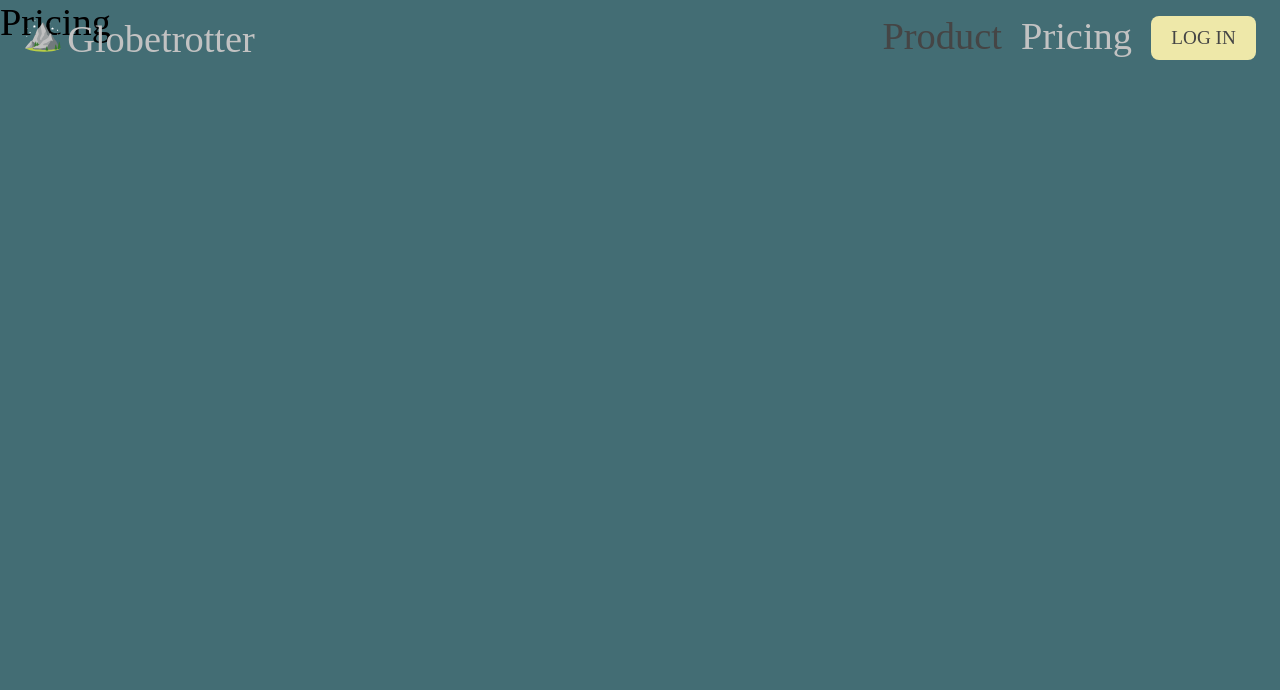
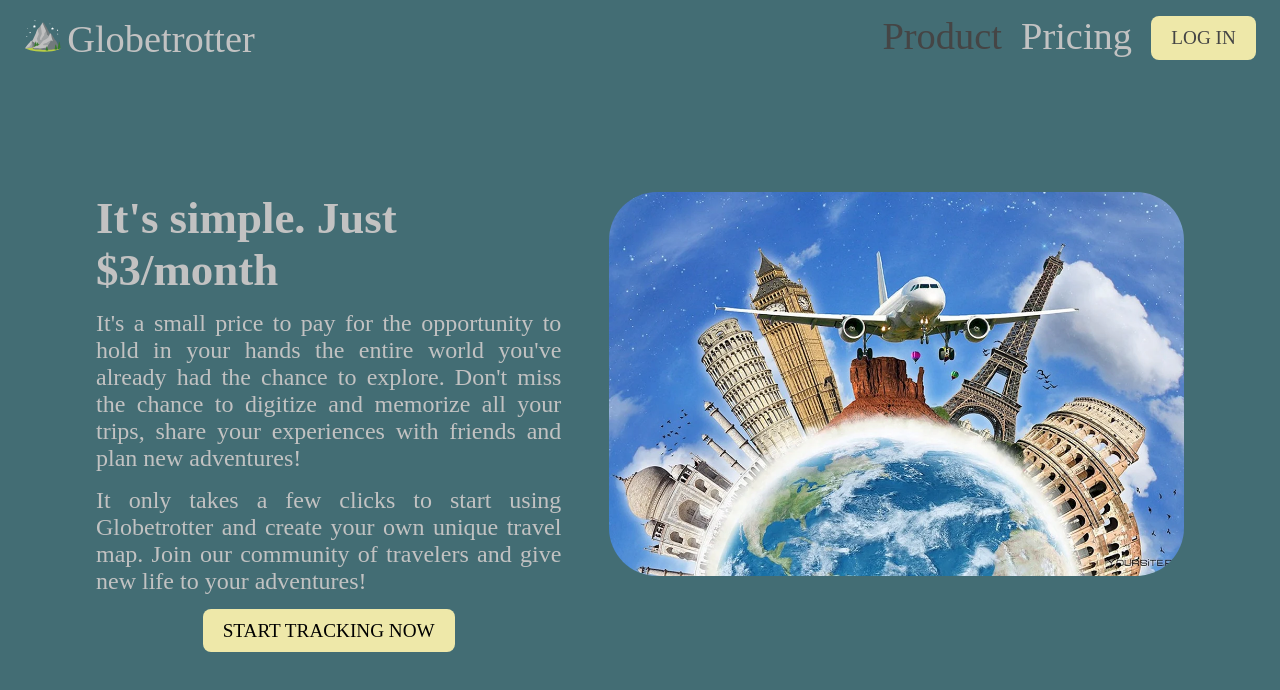
Before and after one commit to myrahkis/globetrotter, a React (Vite) app: page /prices in a window 1280 px wide. Shown: the top 690 px of the page. Built offline with nearby package versions, Linux system fonts and the light colour scheme; data requests are answered from the project's data file; a web font is replaced by a local one.

Commit message:
pricing page

```diff
--- a/src/pages/Pricing.jsx
+++ b/src/pages/Pricing.jsx
@@ -1,11 +1,33 @@
-import React from "react";
 import NavBar from "../components/NavBar";
+import styles from "./product.module.css";
+import pricing from "../assets/price.jpg";
+import { useNavigate } from "react-router-dom";
 
 function Pricing() {
+  const navigate = useNavigate();
+
   return (
     <>
       <NavBar />
-      <div>Pricing</div>
+      <div className={styles["container"]}>
+        <div className={styles["info-wrapper"]}>
+          <h3>It&apos;s simple. Just $3/month</h3>
+          <p className={styles["text"]}>
+            It&apos;s a small price to pay for the opportunity to hold in your
+            hands the entire world you&apos;ve already had the chance to
+            explore. Don&apos;t miss the chance to digitize and memorize all
+            your trips, share your experiences with friends and plan new
+            adventures!
+          </p>
+          <p className={styles["text"]}>
+            It only takes a few clicks to start using Globetrotter and create
+            your own unique travel map. Join our community of travelers and give
+            new life to your adventures!
+          </p>
+          <button className={styles["app-btn"]} onClick={() => navigate('/login')}>START TRACKING NOW</button>
+        </div>
+        <img src={pricing} alt="can't load" className={styles["img"]} />
+      </div>
     </>
   );
 }
--- a/src/pages/product.module.css
+++ b/src/pages/product.module.css
@@ -1,6 +1,6 @@
 .container {
   display: flex;
-    gap: 10rem;
+  gap: 5rem;
   padding-top: 20rem;
   padding-left: 10rem;
   padding-right: 10rem;
@@ -24,3 +24,11 @@
   color: rgb(194, 194, 194);
   text-align: justify;
 }
+
+.app-btn {
+    /* align-self: flex-start; */
+  background-color: #eee8a9;
+}
+.app-btn:hover {
+  background-color: #5e8990;
+}
```
Also changed, not shown: src/pages/Product.jsx (+5 -5 lines). Lines whose indentation alone changed are shown as unchanged.
